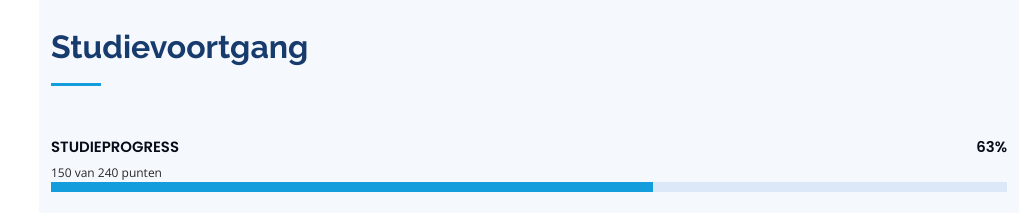
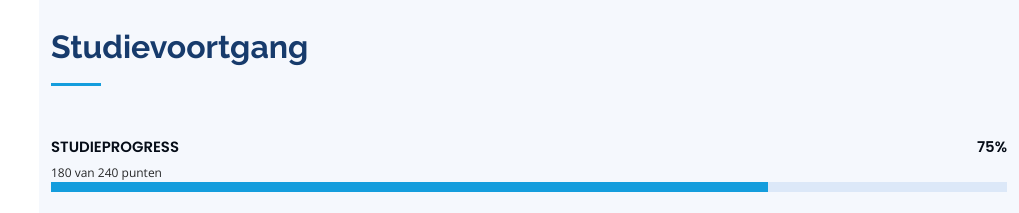
Before and after one commit to MaikelHoogendijk/Portfolio, a plain HTML site: page index.html in a window 1280 px wide. Shown: the part 1320-1533 px from the top of the page, without its empty margins (261-1280 px from the left). Drawn offline with nearby package versions, Linux system fonts and the light colour scheme.

Commit message:
Update index.html

```diff
--- a/index.html
+++ b/index.html
@@ -150,9 +150,9 @@
           <div class="col-lg-12" data-aos="fade-up">
 
             <div class="progress">
-              <span class="skill-h1">Studieprogress <i class="val">63%</i></span>150 van 240 punten
+              <span class="skill-h1">Studieprogress <i class="val">75%</i></span>180 van 240 punten
               <div class="progress-bar-wrap">
-                <div class="progress-bar" role="progressbar" aria-valuenow="63" aria-valuemin="0" aria-valuemax="100">
+                <div class="progress-bar" role="progressbar" aria-valuenow="75" aria-valuemin="0" aria-valuemax="100">
                 </div>
               </div>
             </div>
```
